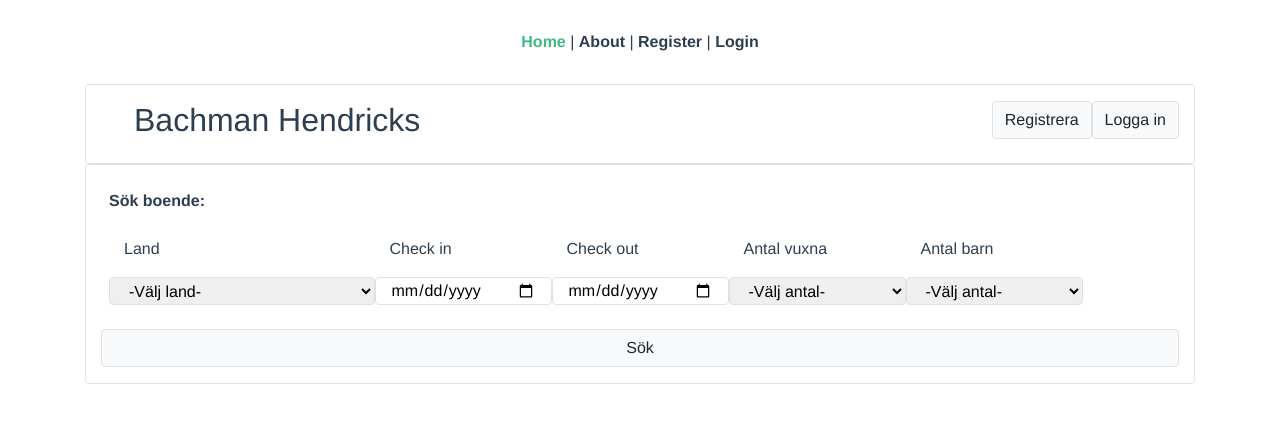
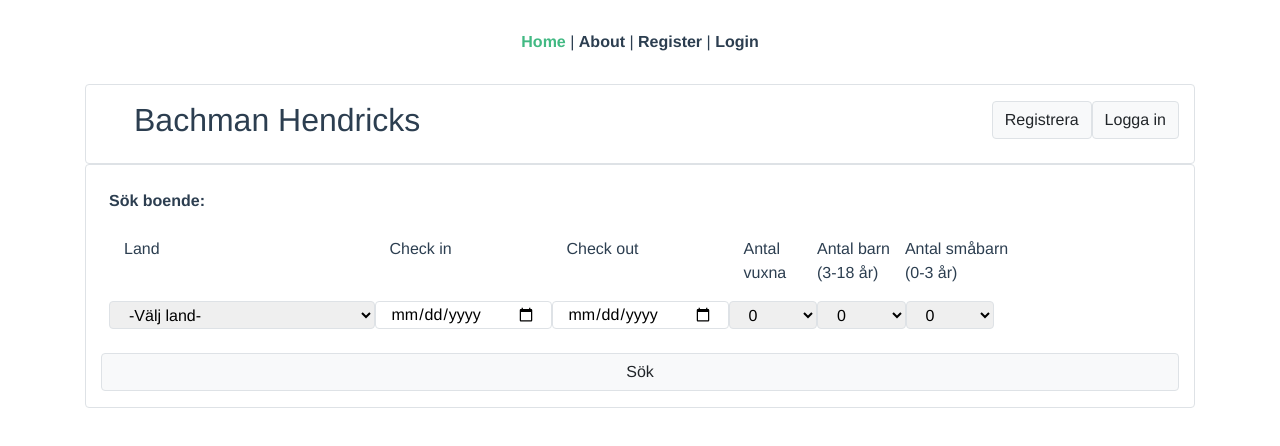
Before and after one commit to Dafali9012/Holidaymaker, a Vue app in the folder js-frontend/: page / in a window 1280 px wide. Shown: the top 446 px of the page. Built offline with nearby package versions, Linux system fonts and the light colour scheme.

Commit message:
startpage col-fix

```diff
--- a/js-frontend/src/views/Home.vue
+++ b/js-frontend/src/views/Home.vue
@@ -19,23 +19,24 @@
       <label class="col-3" for="country">Land</label>
       <label class="col-2" for="startdate">Check in</label>
       <label class="col-2" for="enddate">Check out</label>
-      <label class="col-2" for="adults">Antal vuxna</label>
-      <label class="col-2" for="kids">Antal barn</label>
+      <label class="col-1" for="adults">Antal vuxna</label>
+      <label class="col-1.5" for="kids">Antal barn <br> (3-18 år)</label>
+      <label class="col-2" for="kids">Antal småbarn <br> (0-3 år)</label>
 
     </div>
       <div class="row m-2">
-    <select class="border rounded col-3" name="country" id="country">
+    <select class="border rounded col-md-3" name="country" id="country">
     <option value="">-Välj land-</option>
     <option value="Frankrike">Frankrike</option>
     <option value="Spanien">Spanien</option>
     <option value="Luxemburg">Luxemburg</option>
 </select>
 
-      <input type="date" class="border rounded col-2" name="startdate" placeholder="Check in"/>
-            <input type="date" class="border rounded col-2" name="enddate" placeholder="Check out"/>
+      <input type="date" class="border rounded col-md-2" name="startdate" placeholder="Check in"/>
+            <input type="date" class="border rounded col-md-2" name="enddate" placeholder="Check out"/>
 
-    <select class="border rounded col-2" name="adults" id="adults">
-    <option value="">-Välj antal-</option>
+    <select class="border rounded col-md-1" name="adults" id="adults">
+    <option value="0">0</option>
     <option value="1">1</option>
     <option value="2">2</option>
     <option value="3">3</option>
@@ -46,8 +47,20 @@
     <option value="8">8</option>
     <option value="9">9</option>
 </select>
-    <select class="border rounded col-2" name="kids" id="kids">
-    <option value="">-Välj antal-</option>
+    <select class="border rounded col-md-1" name="kids" id="kids">
+    <option value="0">0</option>
+    <option value="1">1</option>
+    <option value="2">2</option>
+    <option value="3">3</option>
+    <option value="4">4</option>
+    <option value="5">5</option>
+    <option value="6">6</option>
+    <option value="7">7</option>
+    <option value="8">8</option>
+    <option value="9">9</option>
+</select>
+    <select class="border rounded col-md-1" name="smallkids" id="smallkids">
+    <option value="0">0</option>
     <option value="1">1</option>
     <option value="2">2</option>
     <option value="3">3</option>
```
